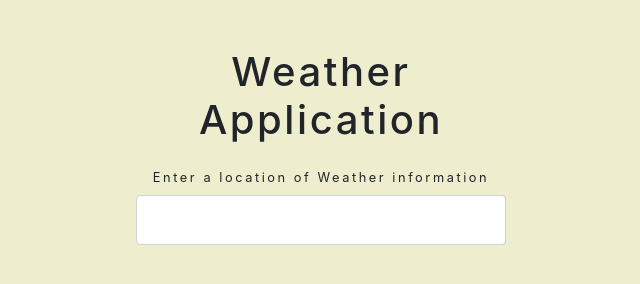
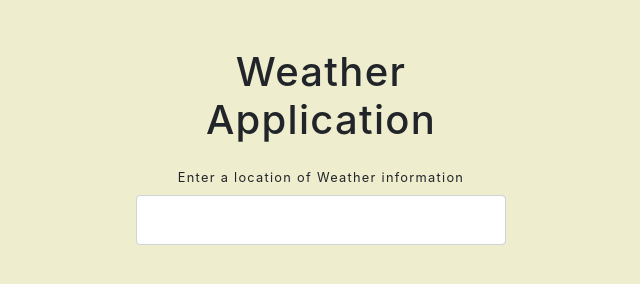
Before and after one commit to tejsubedi/weatherapp, a plain HTML site: page index.html in a window 1280 px wide. Shown: the whole page, without its empty margins (319-959 px from the left). Drawn offline with nearby package versions, Linux system fonts and the light colour scheme.

Commit message:
some changes made

```diff
--- a/style.css
+++ b/style.css
@@ -1,6 +1,6 @@
 body {
   background: #eeedce;
-    letter-spacing: 0.2em;
+  letter-spacing: 0.1em;
   font-size: 0.8em;
 }
 
```
Lines whose indentation alone changed are shown as unchanged.
